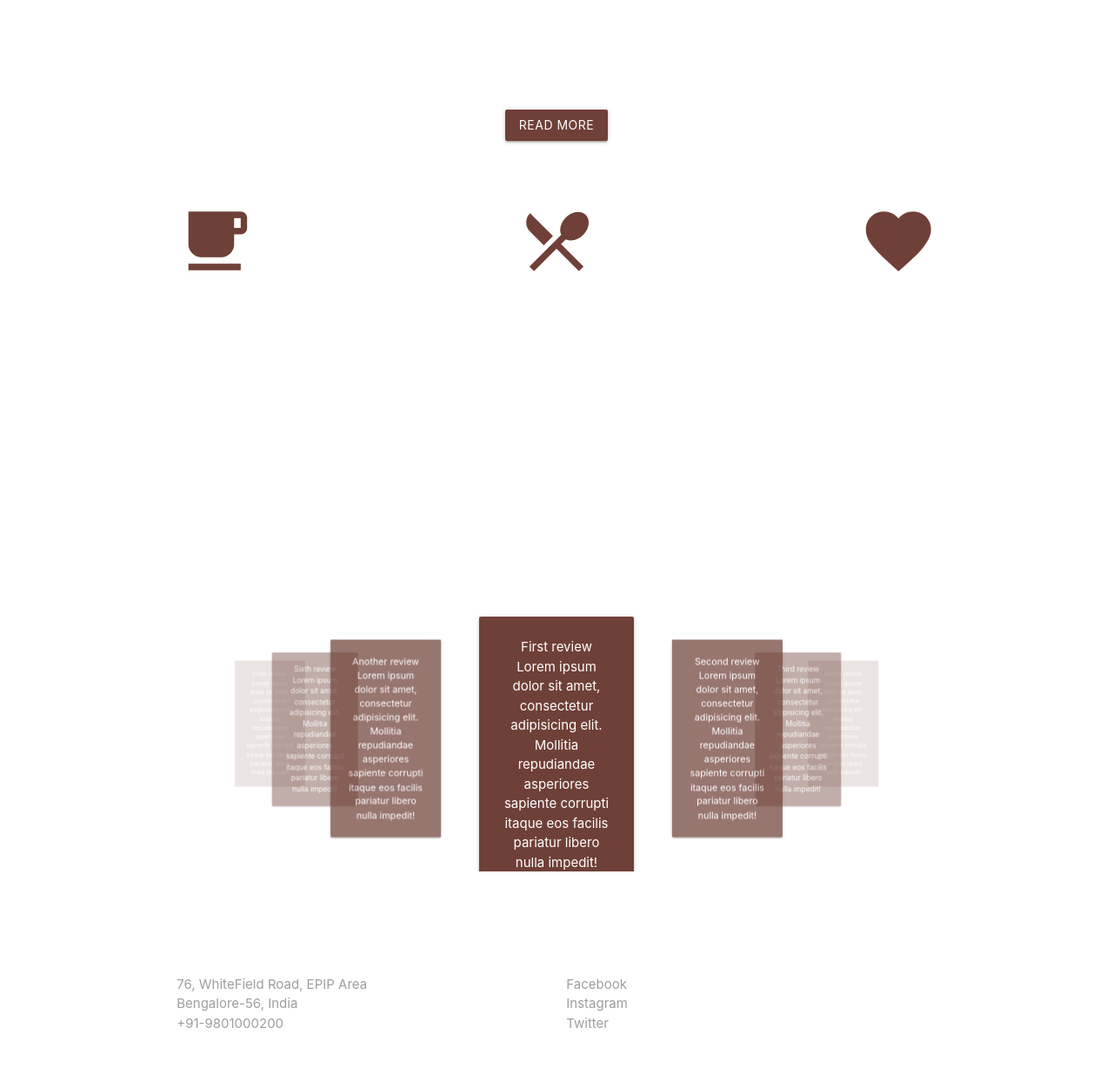
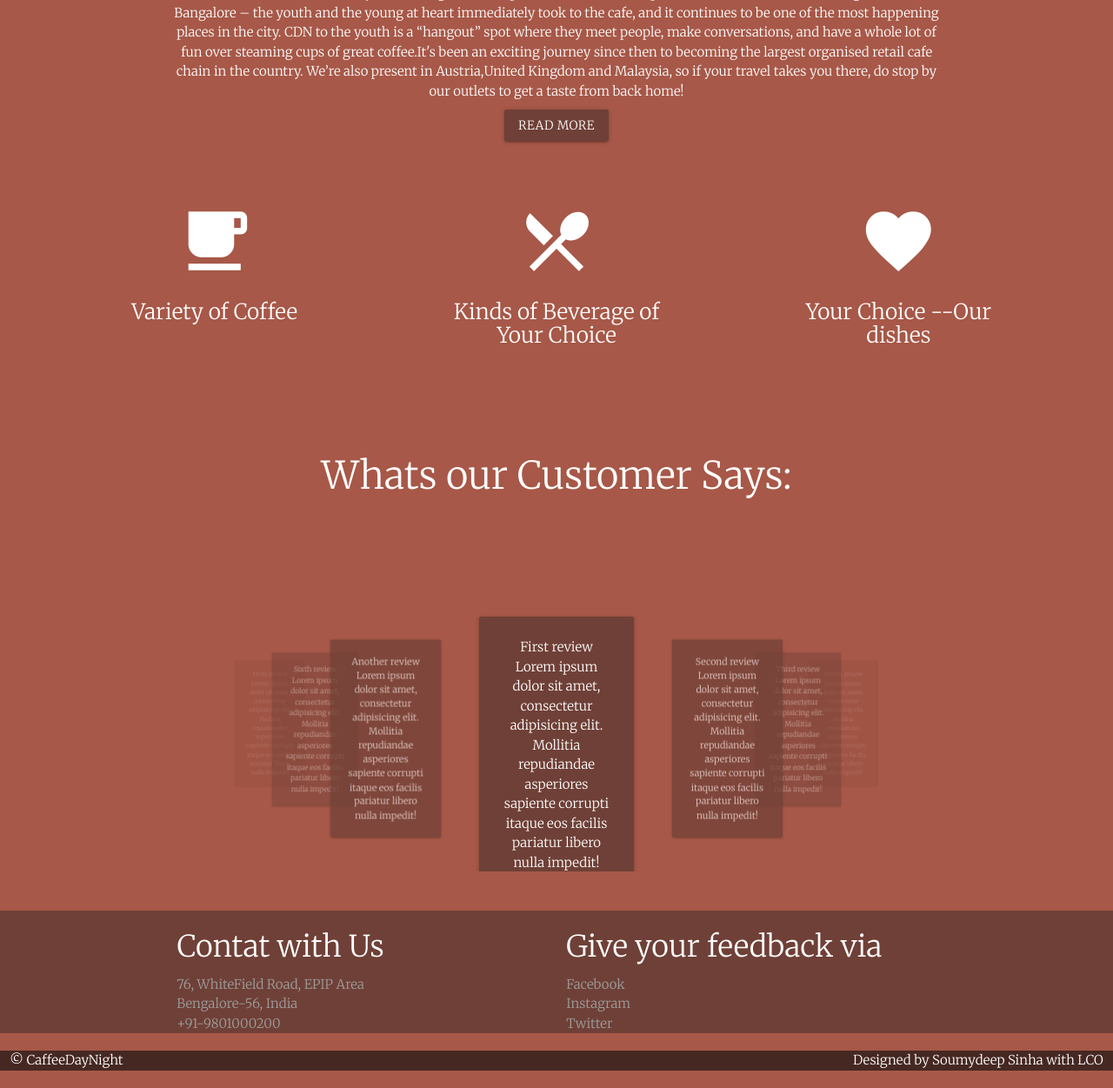
Before and after one commit to soumyadeepsinha/CaffeeKing, a PHP site: page / in a window 1280 px wide. Shown: the part 1962-3213 px from the top of the page at 87% size. Run offline with PHP 8.4, Linux system fonts and the light colour scheme.

Commit message:
style.css edited online with Bitbucket

```diff
--- a/assets/css/style.css
+++ b/assets/css/style.css
@@ -4,8 +4,14 @@
   box-sizing: border-box;
 }
 
+body {
+  background-color: #a75848;
+  font-family: 'Merriweather', serif;
+}
+
 .nav-wrapper {
   background-color: #6f4037;
+  font-family: 'Pacifico', cursive;
 }
 
 .slider .indicators .indicator-item.active {
@@ -22,11 +28,22 @@
   height: auto;
 }
 
-.icon-custom {
-  color: #6f4037;
-}
-
 .custom-btn {
   background: #6f4037 !important;
   margin-top: 10px;
 }
+
+.footer-one {
+  background-color: #6f4037;
+}
+
+.footer-two {
+  background-color: #462822;
+  margin-bottom: 0 !important;
+  margin: none !important;
+}
+
+.right {
+  display: flex;
+  justify-content: flex-end;
+}
```
